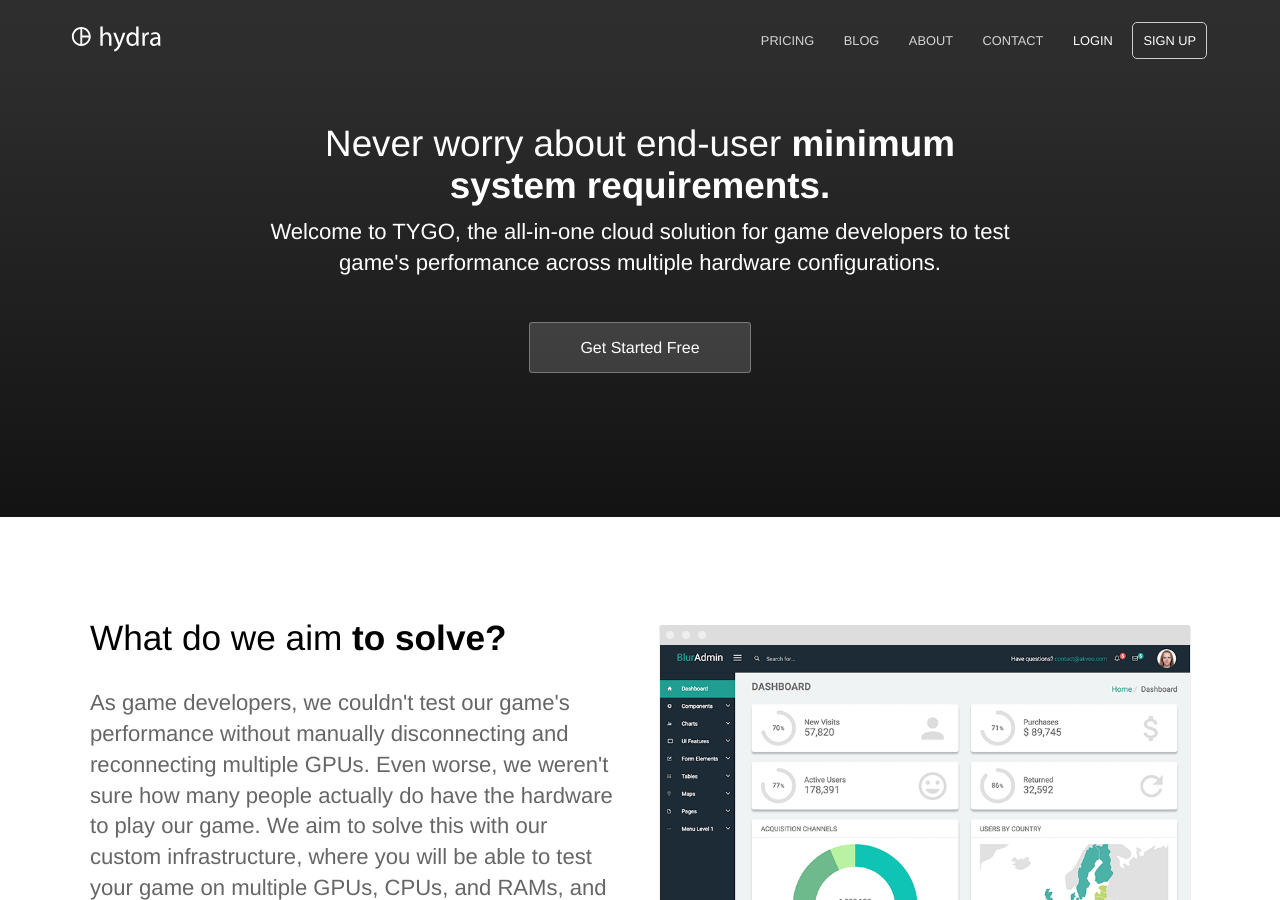
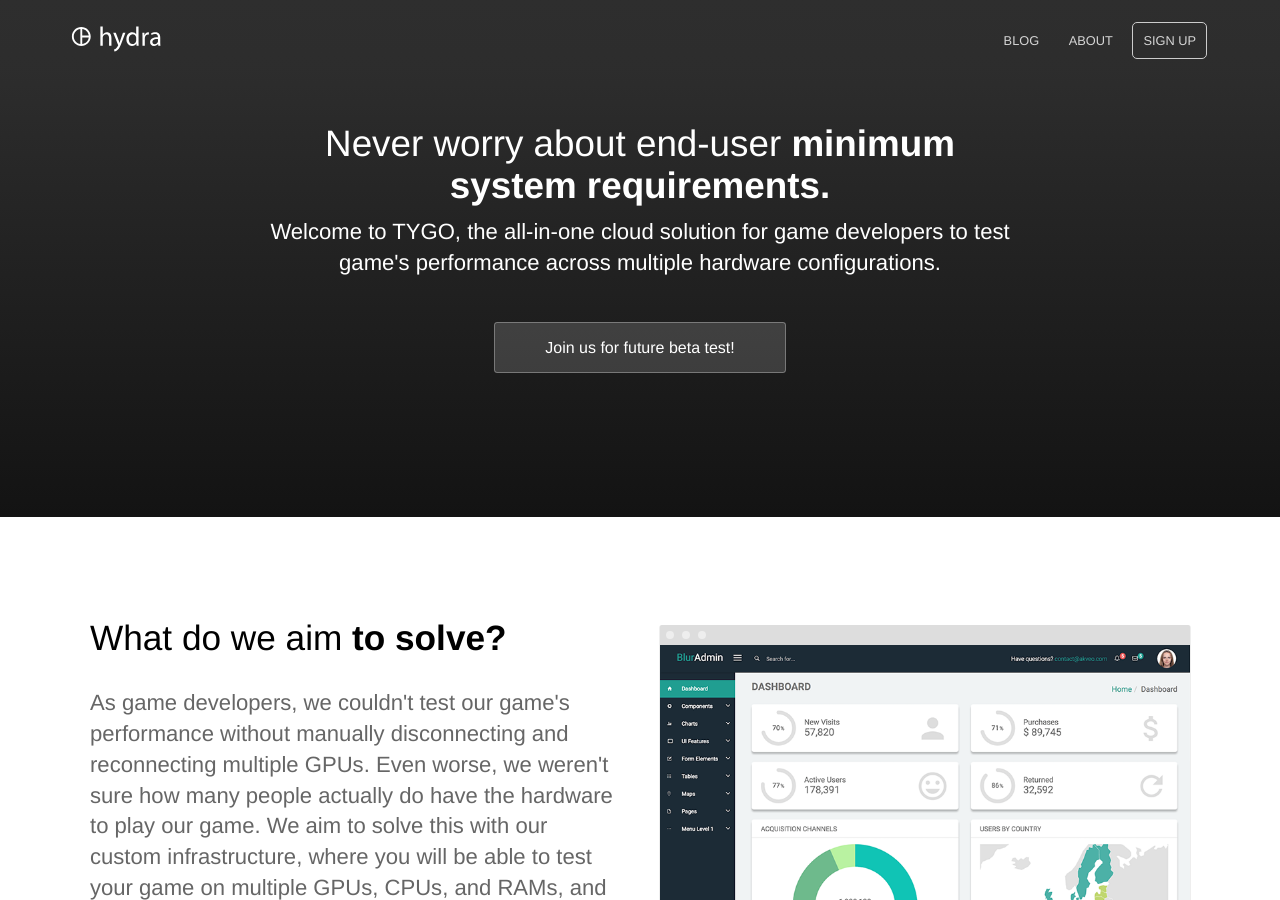
Before and after one commit to EnigmaticMachines/performace, a Jekyll site: the page built from index.html, in a window 1280 px wide and 900 px high. Built offline with Jekyll 4.4.1, drawn with Linux system fonts in a browser that asks for light colours; some of the changed lines change nothing that is shown.

Commit message:
removed navigation pages, fixed some html

```diff
--- a/_data/navigation.yml
+++ b/_data/navigation.yml
@@ -1,7 +1,7 @@
-- name: Pricing
-  link: /pricing/
-  new_window: false
-  highlight: false
+#- name: Pricing
+#  link: /pricing/
+#  new_window: false
+#  highlight: false
 - name: Blog
   link: /blog/
   new_window: false
@@ -10,15 +10,15 @@
   link: /about/
   new_window: false
   highlight: false
-- name: Contact
+#- name: Contact
+#  link: /contact/
+#  new_window: false
+#  highlight: false
+#- name: Login
+#  link: /
+#  new_window: true
+#  highlight: false
+- name: Sign Up
   link: /contact/
-  new_window: false
-  highlight: false
-- name: Login
-  link: /
-  new_window: true
-  highlight: false
-- name: Sign Up
-  link: /
   new_window: true
   highlight: true
--- a/contact.html
+++ b/contact.html
@@ -50,7 +50,9 @@ map:
 </div>
  -->
 
-<script type="text/javascript">
+ <!-- ORIGINAL MAP BELOW -->
+
+<!-- <script type="text/javascript">
 	window.mapData = {{page.map | jsonify}};
 
 	function initMap() {
@@ -188,3 +190,4 @@ map:
 	}
 </script>
 <script async defer src="https://maps.googleapis.com/maps/api/js?key={{ site.google_maps_javascript_api_key }}&amp;callback=initMap"></script>
+ -->
--- a/index.html
+++ b/index.html
@@ -7,7 +7,7 @@ description: Welcome to cloud performance game testing.
 	<div class="text-container">
 		<h1 class="editable">Never worry about end-user <strong>minimum system requirements.</strong></h1>
 		<p class="subtext editable">Welcome to TYGO, the all-in-one cloud solution for game developers to test game's performance across multiple hardware configurations.</p>
-		<div class="cta button alt"><a href="{{ site.baseurl }}/contact/">Get Started Free</a></div>
+		<div class="cta button alt"><a href="{{ site.baseurl }}/contact/">Join us for future beta test!</a></div>
 		<!-- <div>
 			<img src="{{ site.baseurl }}/images/dashboard.png" alt="Screenshot" class="screenshot editable" />
 		</div> -->
```
